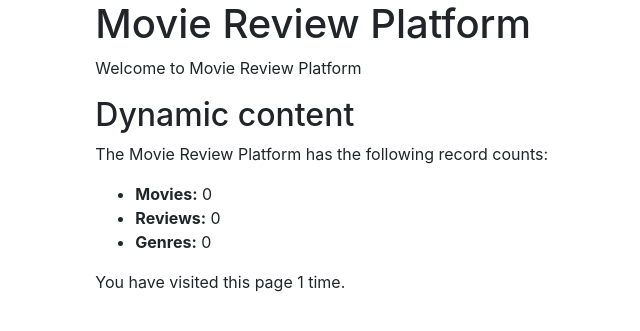
After one commit to oleksiimuhyr/CritiQuill, a Django app: page /review/ in a window 1280 px wide. The commit adds this page. Shown: the top 331 px of the page, without its empty margins (133-773 px from the left). Run offline with Django 5.2, Linux system fonts and the light colour scheme; the visitor is signed in with stand-in values (Sample User, id 1); data that the repository does not hold is empty.

Commit message:
add necessary files to create raw home page

```diff
--- a/MoviePlatform/urls.py
+++ b/MoviePlatform/urls.py
@@ -15,8 +15,9 @@ Including another URLconf
     2. Add a URL to urlpatterns:  path('blog/', include('blog.urls'))
 """
 from django.contrib import admin
-from django.urls import path
+from django.urls import path, include
 
 urlpatterns = [
     path('admin/', admin.site.urls),
+    path("", include("review.urls")),
 ]
--- a/review/models.py
+++ b/review/models.py
@@ -16,14 +16,20 @@ class Movie(models.Model):
     genre = models.ManyToManyField("Genre")
     release_year = models.IntegerField()
 
+    def __str__(self):
+        return self.title
+
 
 class Reviewer(AbstractUser):
     review_history = models.ManyToManyField(Movie, related_name="reviewed_by")
 
+    def __str__(self):
+        return self.username
+
 
 class Review(models.Model):
-    user = models.ForeignKey(settings.AUTH_USER_MODEL,
-                                 on_delete=models.CASCADE)
+    user = models.ForeignKey(
+        settings.AUTH_USER_MODEL, on_delete=models.CASCADE)
     movie = models.ForeignKey(Movie, on_delete=models.CASCADE)
     RATING_CHOICES = [
         (0, "0 - Terrible"),
@@ -36,3 +42,6 @@ class Review(models.Model):
     rating = models.IntegerField(choices=RATING_CHOICES)
     review_text = models.TextField()
     added_at = models.DateTimeField(auto_now_add=True)
+
+    def __str__(self):
+        return f"{self.user} - {self.movie.title}"
--- a/review/urls.py
+++ b/review/urls.py
@@ -5,5 +5,5 @@ from . import views
 app_name = "review"
 
 urlpatterns = [
-    path("", views.index, name="index"),
+    path("review/", views.index, name="index"),
 ]
--- a/review/views.py
+++ b/review/views.py
@@ -1,3 +1,25 @@
+from django.contrib.auth.decorators import login_required
+from django.http import HttpRequest, HttpResponse
 from django.shortcuts import render
+from .models import Movie, Review, Reviewer, Genre
 
-# Create your views here.
+
+@login_required
+def index(request):
+    """View function for the home page of the site."""
+
+    num_movies = Movie.objects.count()
+    num_genres = Genre.objects.count()
+    num_reviews = Review.objects.count()
+
+    num_visits = request.session.get("num_visits", 0)
+    request.session["num_visits"] = num_visits + 1
+
+    context = {
+        "num_movies": num_movies,
+        "num_genres": num_genres,
+        "num_reviews": num_reviews,
+        "num_visits": num_visits + 1,
+    }
+
+    return render(request, "review/index.html", context=context)
--- a/templates/base.html
+++ b/templates/base.html
@@ -1,10 +1,40 @@
 <!DOCTYPE html>
 <html lang="en">
+
 <head>
-  <meta charset="UTF-8">
-  <title>Title</title>
+  {% block title %}<title>Movie Review Platform</title>{% endblock %}
+  <meta charset="utf-8">
+  <meta name="viewport" content="width=device-width, initial-scale=1">
+  <link rel="stylesheet"
+      href="https://cdn.jsdelivr.net/npm/bootstrap@4.5.3/dist/css/bootstrap.min.css"
+      integrity="sha384-TX8t27EcRE3e/ihU7zmQxVncDAy5uIKz4rEkgIXeMed4M0jlfIDPvg6uqKI2xXr2"
+      crossorigin="anonymous">
+  <!-- Add additional CSS in static file -->
+  {% load static %}
+  <link rel="stylesheet" href="{% static 'css/styles.css' %}">
 </head>
+
 <body>
+<div class="container-fluid">
+  <div class="row">
+    <div class="col-sm-2">
 
+{#      {% block sidebar %}#}
+{#        {% include "includes/sidebar.html" %}#}
+{#      {% endblock %}#}
+
+    </div>
+    <div class="col-sm-10 ">
+
+      {% block content %}{% endblock %}
+
+{#      {% block pagination %}#}
+{#        {% include "includes/pagination.html" %}#}
+{#      {% endblock %}#}
+
+    </div>
+  </div>
+</div>
 </body>
+
 </html>
--- /dev/null
+++ b/templates/review/index.html
@@ -0,0 +1,18 @@
+{% extends "base.html" %}
+
+{% block content %}
+  <h1>Movie Review Platform</h1>
+  <p>Welcome to Movie Review Platform</p>
+  <h2>Dynamic content</h2>
+  <p>The Movie Review Platform has the following record counts:</p>
+  <ul>
+    <li><strong>Movies:</strong> {{ num_movies }}</li>
+    <li><strong>Reviews:</strong> {{ num_reviews}}</li>
+    <li><strong>Genres:</strong> {{ num_genres }}</li>
+  </ul>
+
+  <p>You have visited this page
+      {{ num_visits }} time{{ num_visits|pluralize }}.
+  </p>
+
+{% endblock %}
```
Also changed, not shown: MoviePlatform/settings.py (+7 -0 lines).
